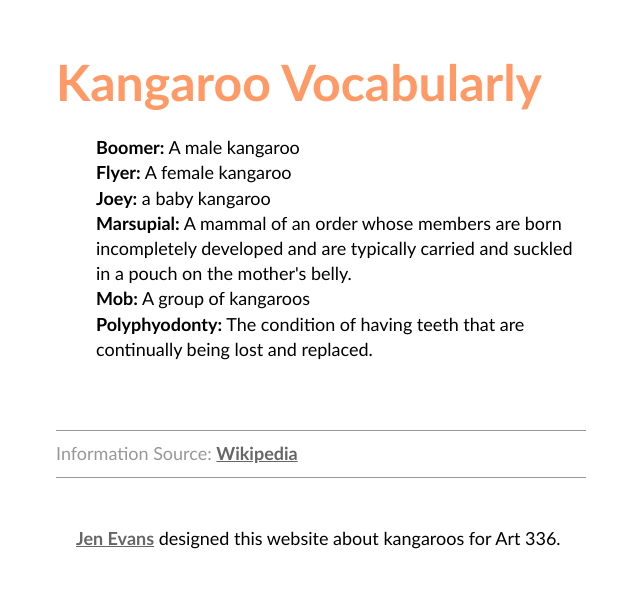
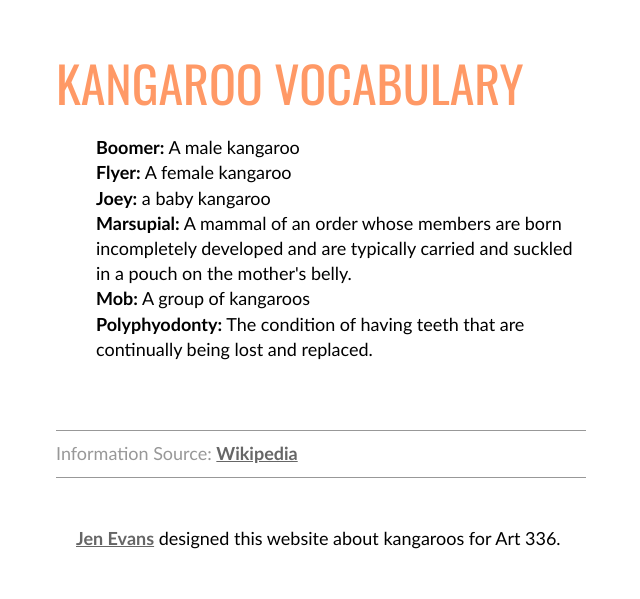
Before and after one commit to jeneva1/art336-html-css-bootcamp-01-JEvans, a plain HTML site: page index.html in a window 1280 px wide. Shown: the part 5540-6139 px from the top of the page, without its empty margins (319-959 px from the left). Drawn offline with nearby package versions, Linux system fonts and the light colour scheme; a script that the page names is missing; a web font is replaced by a local one.

Commit message:
fixed vocab list

```diff
--- a/index.html
+++ b/index.html
@@ -107,7 +107,7 @@ Because of its grazing, kangaroos have developed specialised teeth. Its incisors
 
         <br>
         <br>
-                <div>Kangaroo Vocabularly</div>
+                <div>KANGAROO VOCABULARY</div>
                 <dl>
                    <ol>
                         <dt><b>Boomer:</b> A male kangaroo</dt>
--- a/scss/_base.scss
+++ b/scss/_base.scss
@@ -120,7 +120,7 @@ article h1 {
 article div {
     color: $color-title;
     @include fontSize(50px);
-    @include body-font-bold;
+    @include headline-font;
     margin: 30px, 0;
 }
 
```
Also changed, not shown: css/main.css.
